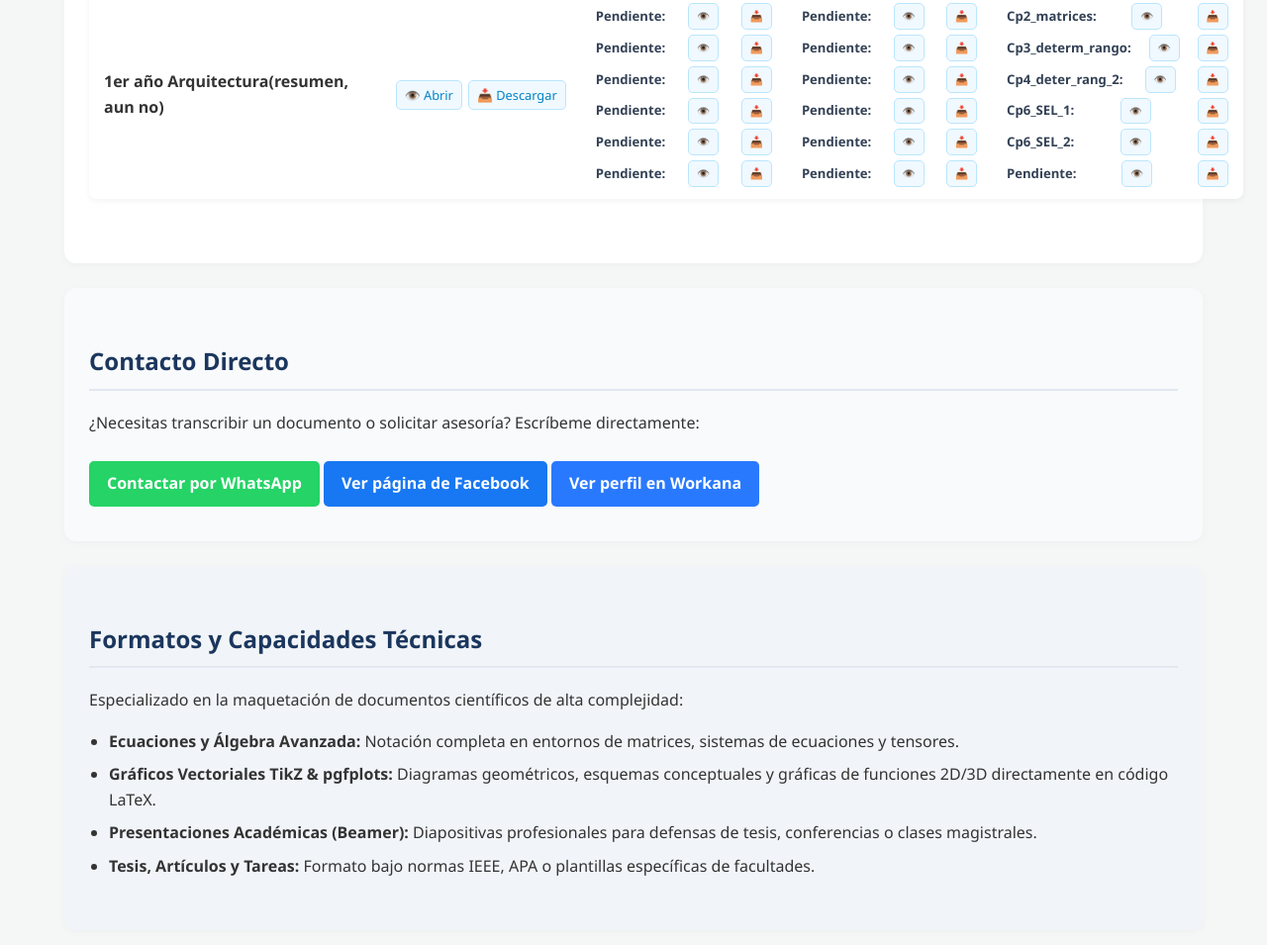
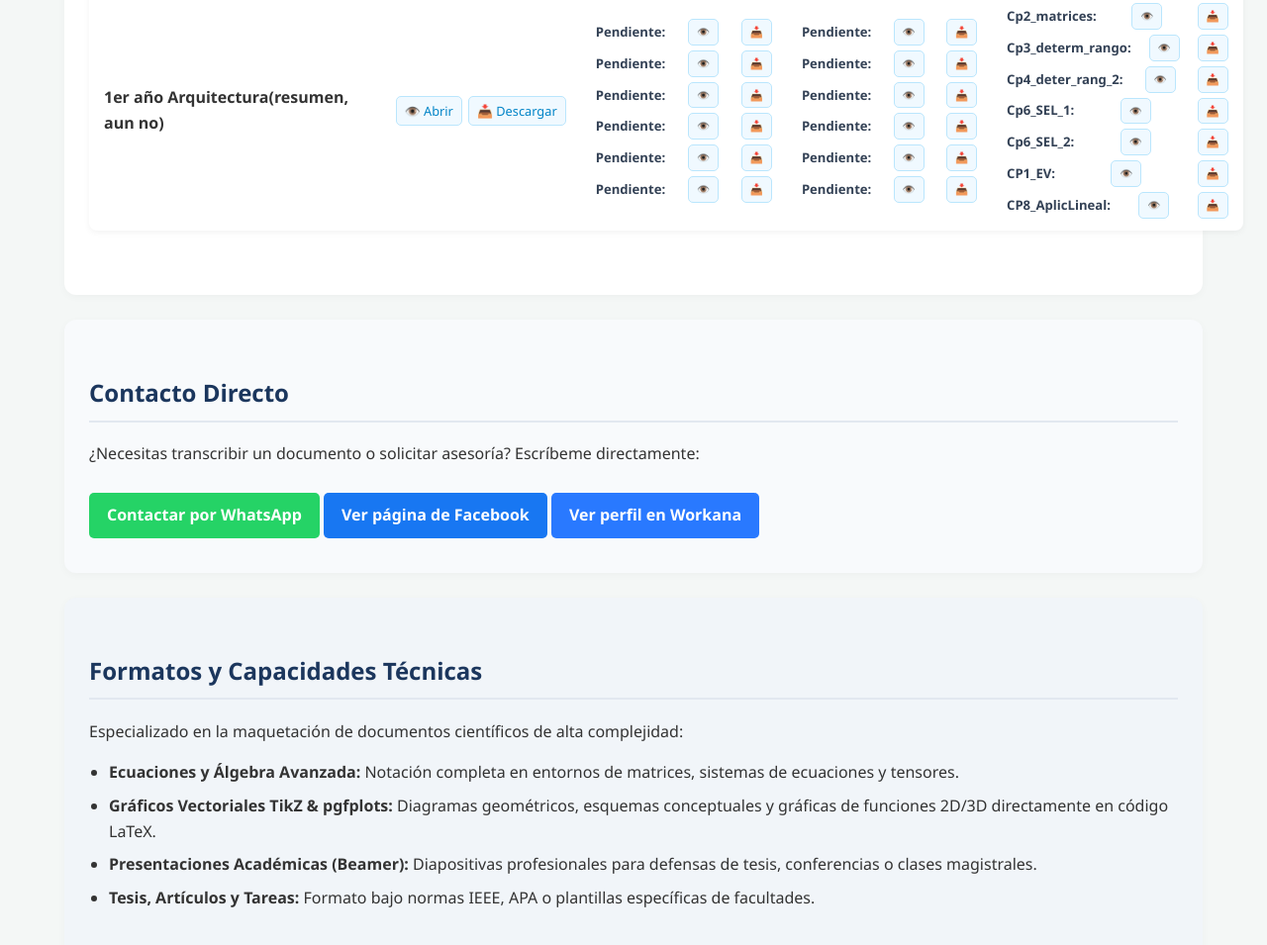
Before and after one commit to jcuervo26/mi-pagina-web, a plain HTML site: page index.html in a window 1280 px wide. Shown: the part 4831-5786 px from the top of the page at 99% size. Drawn offline with Linux system fonts and the light colour scheme.

Commit message:
Add files via upload

```diff
--- a/index.html
+++ b/index.html
@@ -838,7 +838,8 @@
                         <div class="item-prueba"><span class="etiqueta-prueba">Cp4_deter_rang_2:</span> <a href="pdf/arquitect_1er_cp4_determ_rango2_26.pdf" target="_blank" class="link-icono">👁️</a> <a href="pdf/arquitect_1er_cp4_determ_rango2_26.pdf" download class="link-icono">📥</a></div>
                         <div class="item-prueba"><span class="etiqueta-prueba">Cp6_SEL_1:</span> <a href="pdf/arquitect_1er_cp6_SEL_1_26.pdf" target="_blank" class="link-icono">👁️</a> <a href="pdf/arquitect_1er_cp6_SEL_1_26.pdf" download class="link-icono">📥</a></div>
                         <div class="item-prueba"><span class="etiqueta-prueba">Cp6_SEL_2:</span> <a href="pdf/arquitect_1er_cp6_SEL_2_26.pdf" target="_blank" class="link-icono">👁️</a> <a href="pdf/arquitect_1er_cp6_SEL_2_26.pdf" download class="link-icono">📥</a></div>
-                        <div class="item-prueba"><span class="etiqueta-prueba">Pendiente:</span> <a href="pdf/ej6-logica.pdf" target="_blank" class="link-icono">👁️</a> <a href="pdf/ej6-logica.pdf" download class="link-icono">📥</a></div>
+                        <div class="item-prueba"><span class="etiqueta-prueba">CP1_EV:</span> <a href="pdf/arquitect_1er_cp1_EV_26.pdf" target="_blank" class="link-icono">👁️</a> <a href="pdf/arquitect_1er_cp1_EV_26.pdf" download class="link-icono">📥</a></div>
+                        <div class="item-prueba"><span class="etiqueta-prueba">CP8_AplicLineal:</span> <a href="pdf/arquitect_cp8_AplicLineal_26.pdf" target="_blank" class="link-icono">👁️</a> <a href="pdf/arquitect_cp8_AplicLineal_26.pdf" download class="link-icono">📥</a></div>
                     </div>
                 </td>
             </tr>
```
